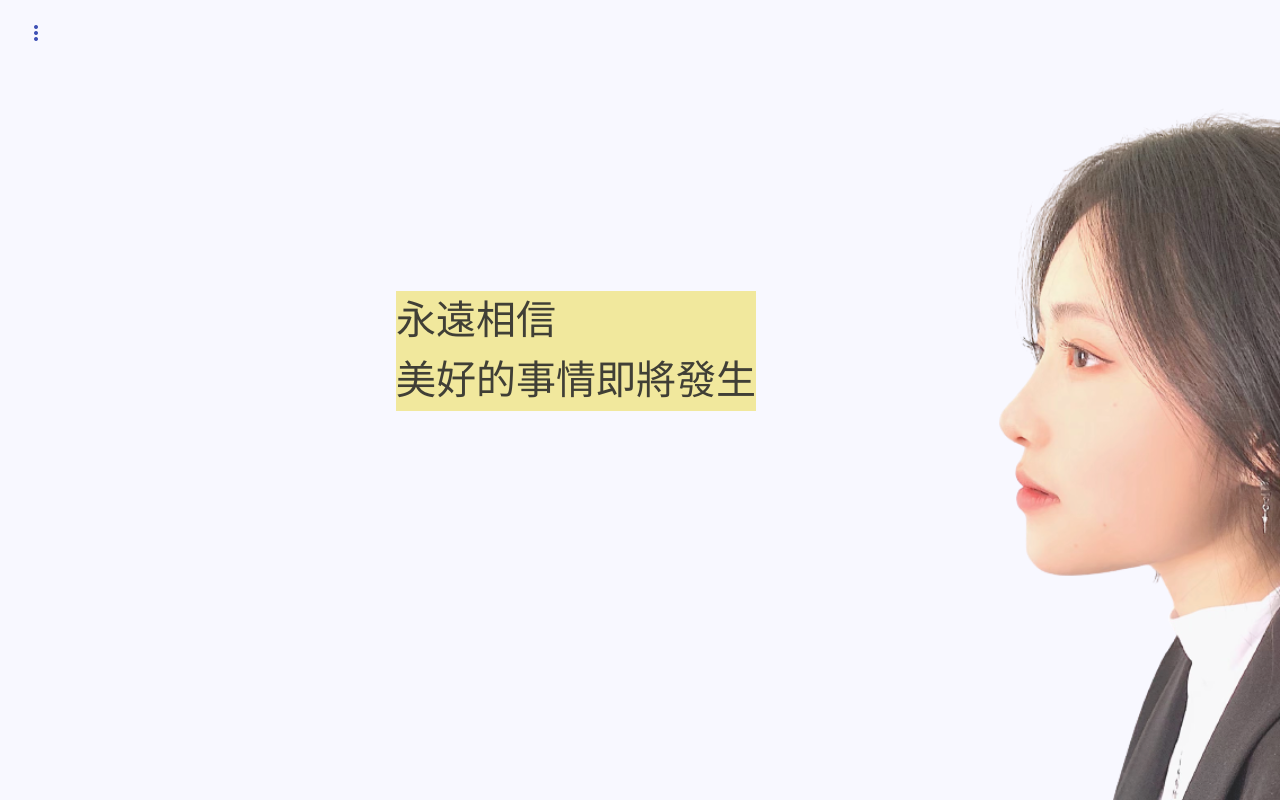
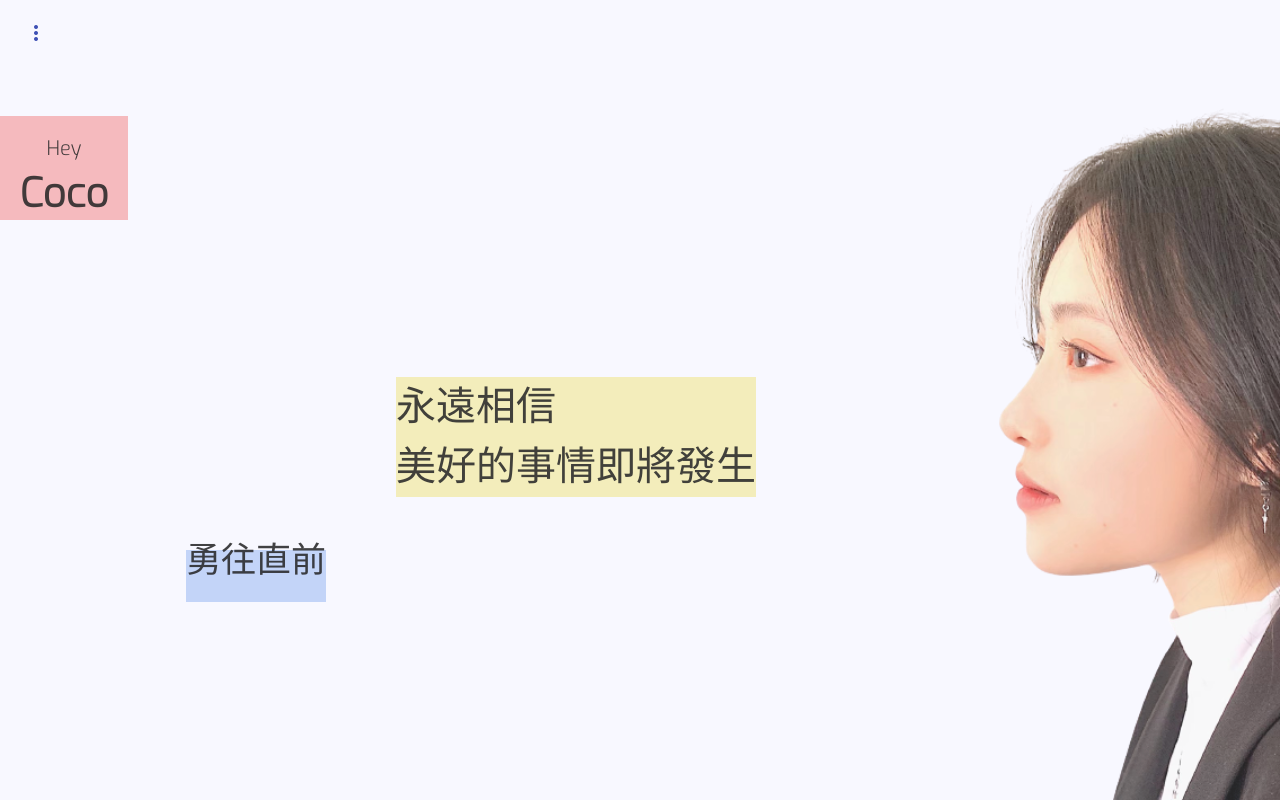
Before and after one commit to tjoyhohoant/cocolinzero, an Angular app: page /overview in a window 1280 px wide. Built offline with nearby package versions, Linux system fonts and the light colour scheme.

Commit message:
add 2 quotes with nice spacing

```diff
--- a/src/app/components/home/main/main.component.html
+++ b/src/app/components/home/main/main.component.html
@@ -2,9 +2,22 @@
 
     <div class="bg-img-container">
         <div class="text-content">
-            <span class="home-quote">
+            <span class="home-quote-1">
                 <span>永遠相信</span><br>
                 <span>美好的事情即將發生</span>
+            </span>
+            <span class="home-quote-2">
+                <span style="font-size: 20px; font-weight: 1;">Hey</span><br>
+                Coco
+            </span>
+            <span class="home-quote-3">
+                勇往直前
+            </span>
+            <span class="home-quote-4">
+
+            </span>
+            <span class="home-quote-5">
+
             </span>
         </div>
 
--- a/src/app/components/home/main/main.component.scss
+++ b/src/app/components/home/main/main.component.scss
@@ -26,15 +26,45 @@
     height: 100%;
     //background-color: peru;
     display: grid;
-    grid-template-columns: 1fr 1fr 1fr 1fr 1fr 1fr 1fr 1fr 1fr 1fr;
-    grid-template-rows: 1fr 1fr 1fr 1fr 1fr 1fr 1fr 1fr 1fr 1fr;
+    grid-template-columns: 1fr 1fr 1fr 1fr 1fr 1fr 1fr 1fr 1fr 1fr;  //10
+    grid-template-rows: 1fr 1fr 1fr 1fr 1fr 1fr 1fr 1fr 1fr 1fr 1fr 1fr 1fr;  //13
 }
 
-.home-quote {
+.home-quote-1 {
     grid-column: 4 / 7;
-    grid-row: 4 / 5;
-    background-color: khaki;
+    grid-row: 6 / auto;
+    background-color: rgba(240, 230, 140, 0.7);
     justify-self: center;
     font-size: 40px;
     line-height: 1.5;
 }
+
+.home-quote-2 {
+    font-size: 40px;
+    font-weight: bold;
+    line-height: 1.3;
+    text-align: center;
+
+    grid-column: 1 / auto;
+    grid-row: 2 / auto;
+
+    background-color: rgba(240, 69, 63, 0.4);
+}
+.home-quote-3 {
+    font-size: 35px;
+
+    grid-column: 2 / 4;
+    grid-row: 8 / auto;
+    justify-self: center;
+
+    background-color: rgba(93, 143, 236, 0.4);
+}
+.home-quote-4 {
+
+}
+.home-quote-5 {
+
+}
+.home-quote-6 {
+
+}
--- a/src/app/components/side-panel/side-panel.component.scss
+++ b/src/app/components/side-panel/side-panel.component.scss
@@ -1,6 +1,6 @@
 .container {
     height: inherit;
-    padding-top: 15vh;
+    // padding-top: 15vh;
 }
 
 .link {
```
